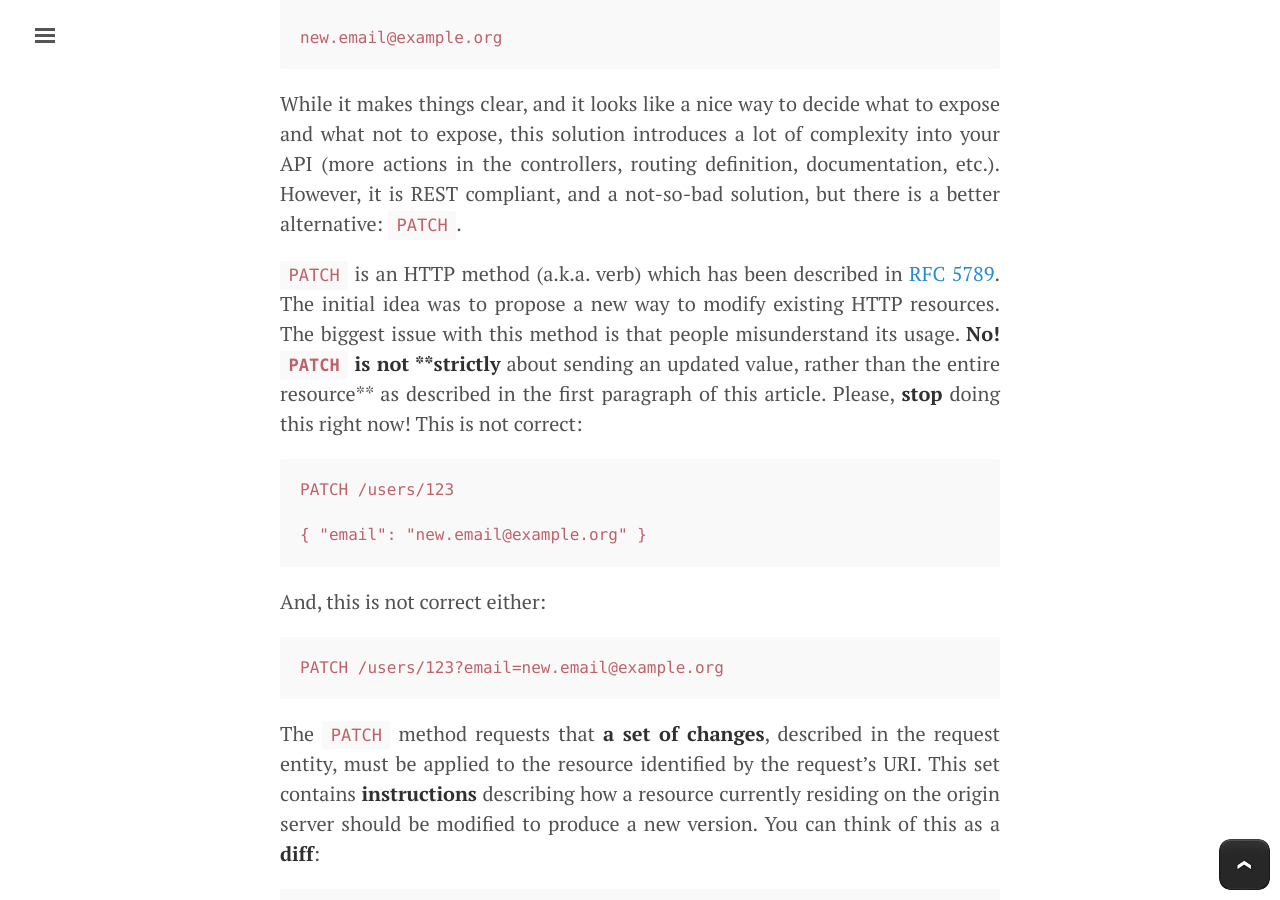
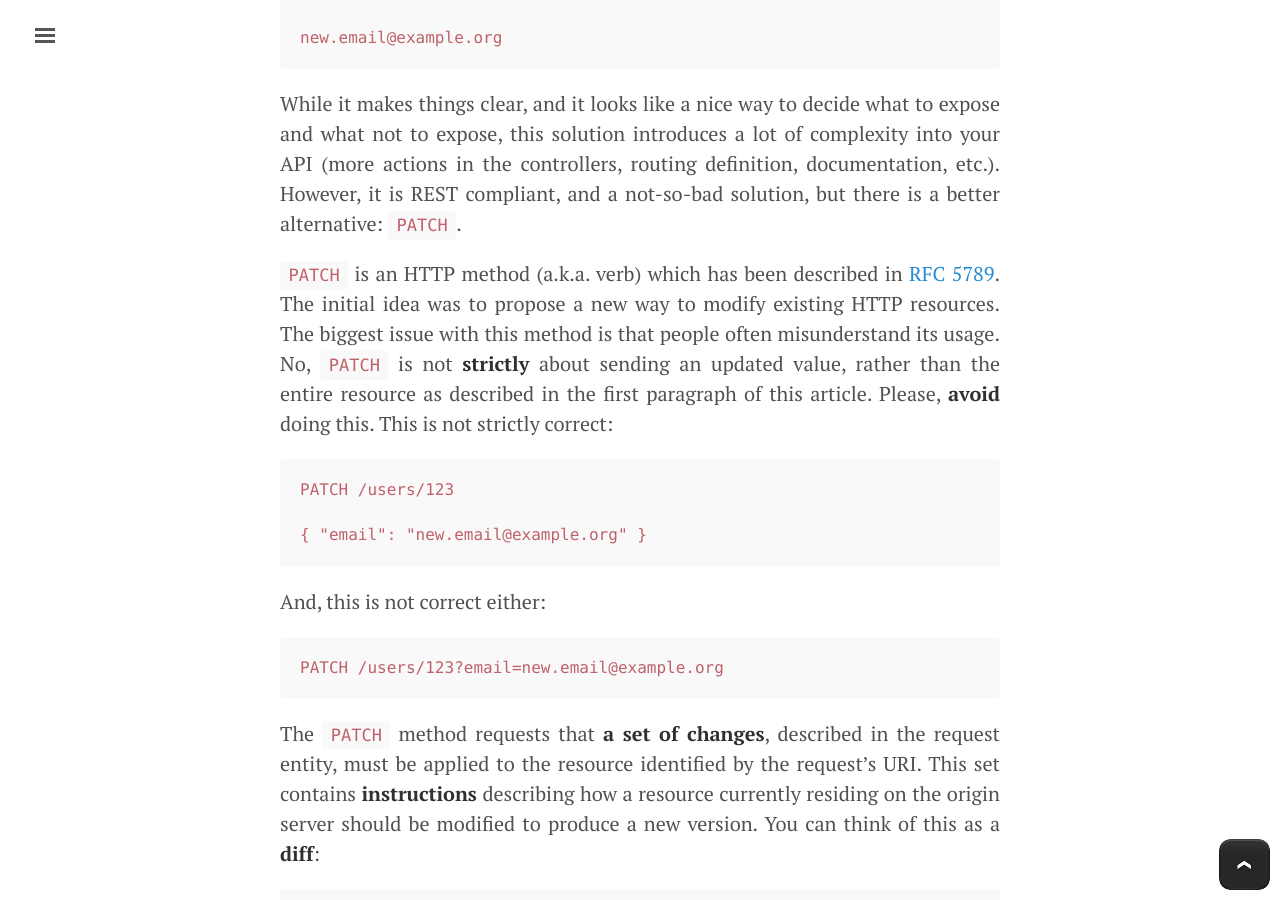
Before and after one commit to willdurand/willdurand.github.io, a Jekyll site: the page built from _posts/2014-02-14-please-do-not-patch-like-an-idiot.md, in a window 1280 px wide and 900 px high, scrolled down 1233 px. Built offline with Jekyll 4.4.1, drawn with Linux system fonts in a browser that asks for light colours.

````diff
--- a/_posts/2014-02-14-please-do-not-patch-like-an-idiot.md
+++ b/_posts/2014-02-14-please-do-not-patch-like-an-idiot.md
@@ -64,10 +65,10 @@
 `PATCH` is an HTTP method (a.k.a. verb) which has been described in [RFC
 5789](https://tools.ietf.org/html/rfc5789). The initial idea was to propose a
 new way to modify existing HTTP resources. The biggest issue with this method is
-that people misunderstand its usage. **No! `PATCH` is not **strictly** about
-sending an updated value, rather than the entire resource** as described in the
-first paragraph of this article. Please, **stop** doing this right now! This is
-not correct:
+that people often misunderstand its usage. No, `PATCH` is not **strictly** about
+sending an updated value, rather than the entire resource as described in the
+first paragraph of this article. Please, **avoid** doing this. This is not
+strictly correct:
 
 ```http
 PATCH /users/123
````
Also changed, not shown: other parts of _posts/2014-02-14-please-do-not-patch-like-an-idiot.md (+1 -0 lines), images/posts/2014/02/patch.png (added), 1 other file.
